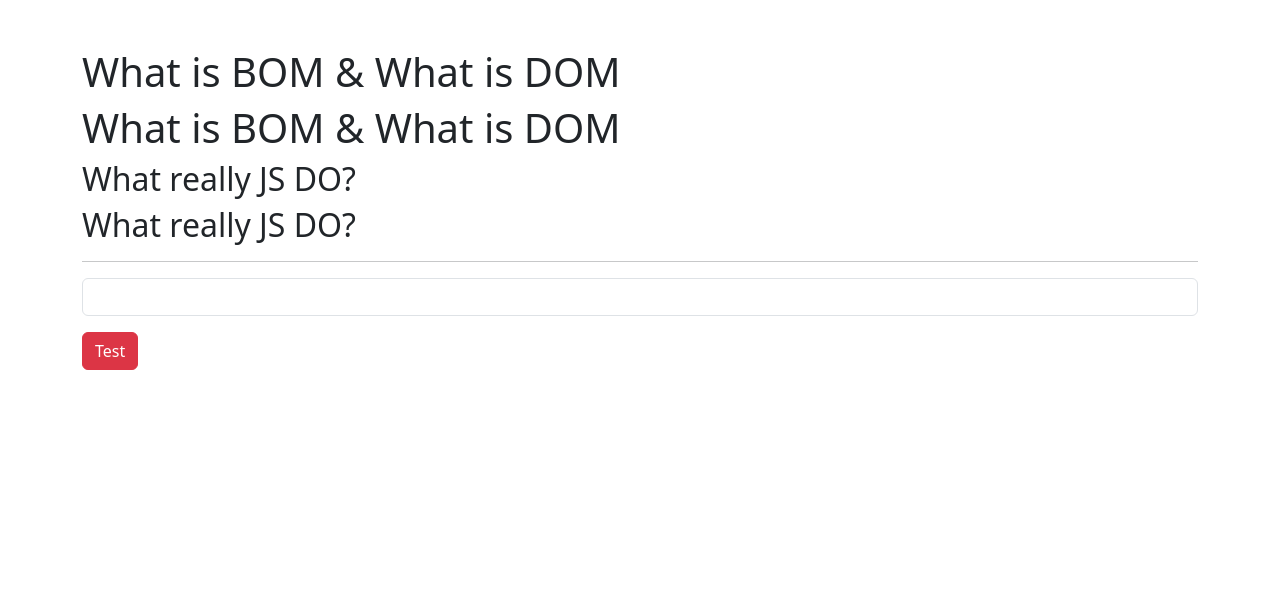
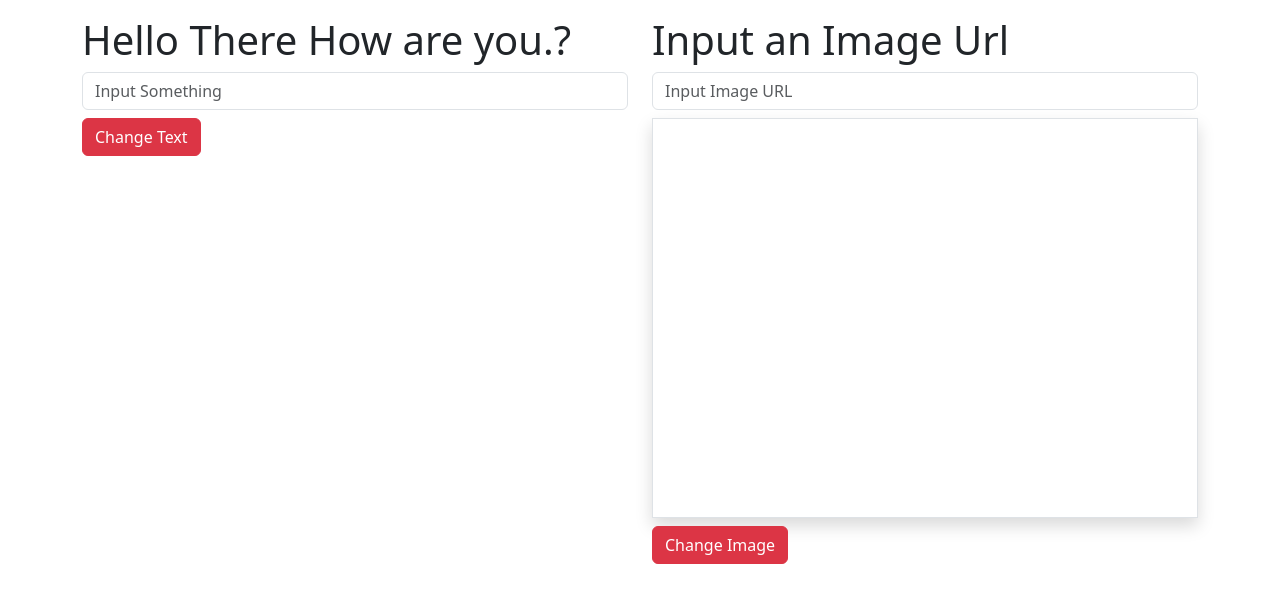
Before and after one commit to Malsha-Weerasinghe/task, a plain HTML site: page index.html in a window 1280 px wide. Drawn offline with Linux system fonts and the light colour scheme.

Commit message:
added task 3

```diff
--- a/index.html
+++ b/index.html
@@ -2,29 +2,50 @@
 <html lang="en">
 <head>
     <meta charset="UTF-8">
-    <title>Index</title>
+    <title>Task One</title>
     <link rel="stylesheet" href="assts/css/bootstrap.css">
-
 </head>
 <body>
-<section class="container mt-5">
-    <h1 id="h1ID">What is BOM & What is DOM</h1>
-    <h1 class="h1Class">What is BOM & What is DOM</h1>
-    <h2 id="h2ID">What really JS DO?</h2>
-    <h2 class="h1Class">What really JS DO?</h2>
-    <hr>
-    <input class="form-control" type="text" name="cusName">
-    <button class="btn btn-danger mt-3">Test</button>
+<section class="container mt-3">
+    <section class="row">
+        <!--Case One-->
+        <div class="col">
+            <h1 class="h1">Hello There How are you.?</h1>
+            <input id="txt" class="form-control" type="text" placeholder="Input Something">
+            <button id="btn1" class="mt-2 btn btn-danger">Change Text</button>
+        </div>
+
+        <!--Case Two-->
+        <div class="col">
+            <h1>Input an Image Url</h1>
+            <input id="url" class="form-control" type="url" placeholder="Input Image URL">
+            <div id="img" style="height: 50vh" class="mt-2 border shadow"></div>
+            <button id="btn2" class="mt-2 btn btn-danger">Change Image</button>
+        </div>
+    </section>
 </section>
 
+<script>
+    //Case One
+    //Bind an event for Change Text Btn
+    //Get Input Text Value
+    //Assign it to H1 text
+    //Change the color of h1 to red
+    //Change font size t0 4em
+    document.querySelector('#txt').addEventListener("keyup",function(){
+        document.querySelector("h1").innerText=document.querySelector("input").value
+        document.querySelector("h1").style.color='red'
+    });
+    // document.querySelector('btn1').addEventListener("click",function(){
+    //     document.querySelector("h1").style.color='red'
+    // });
 
-<script>
-    // document.querySelector("h2").addEventListener("click",function(){
-    //     document.getElementById("h2ID").remove()
-    // });
-    document.querySelector("button").addEventListener("click",function(){
-        document.getElementById("h2ID").innerText=document.querySelector("input").value
-    });
+    //Case Two
+    //Bind an event for Change Image Btn
+    //Get Input URL Value
+    //Assign it to the Image src
+
+
 </script>
 </body>
 </html>
```
